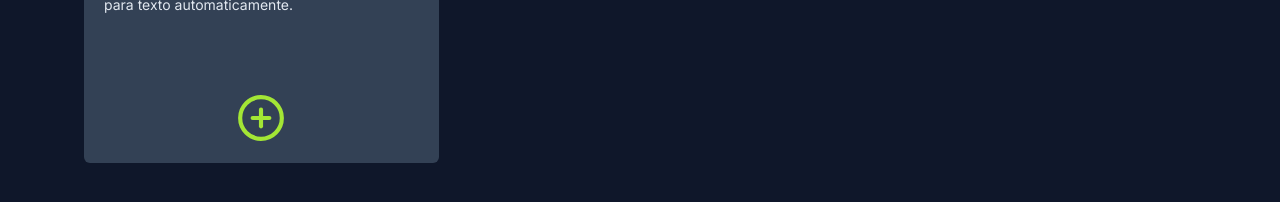
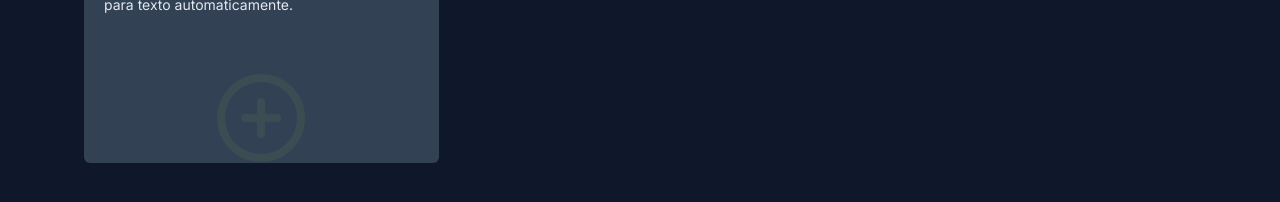
Before and after one commit to jeansilvatech/nlw-expert-react, a React (Vite) app: page / in a window 1280 px wide. Shown: the part 268-470 px from the top of the page. Built offline with nearby package versions, Linux system fonts and the light colour scheme.

Commit message:
[style] estilização

```diff
--- a/src/components/new-note-card.tsx
+++ b/src/components/new-note-card.tsx
@@ -76,7 +76,7 @@ export function NewNoteCard({onNoteCreated}:NewNoteCardProps){
             automaticamente.
           </p>
           <div className="w-full h-full flex justify-center items-end">
-          <PlusCircle className="text-lime-400 group-hover:scale-75 transition duration-200 ease-in-out" size={50} />
+          <PlusCircle className="text-lime-400 group-hover:scale-75 transition duration-200 ease-in-out animate-ping" size={50} />
           </div>
 
         </Dialog.Trigger>
--- a/src/components/note-card.tsx
+++ b/src/components/note-card.tsx
@@ -17,7 +17,7 @@ export function NoteCard({ note, onNoteDeleted }: NoteCardProps) {
       <Dialog.Trigger className="text-left rounded-md flex flex-col bg-slate-800 p-5 gap-3 overflow-hidden outline-none relative hover:ring-2 hover:ring-slate-600 focus-visible:ring-2 focus-visible:ring-lime-400">
         <span className="text-md font-medium text-slate-300 flex flex-row justify-center items-center gap-2">
         {formatDistanceToNow(note.date, {locale:ptBR, addSuffix:true})}
-        <Clock />
+        <Clock size={20} />
         </span>
         <p className="text-sm leading-6 text-slate-400">{note.content}</p>
         <div className="absolute bottom-0 left-0 right-0 h-1/2 bg-gradient-to-t from-black/60 to-black/0 pointer-events-none"></div>
@@ -30,9 +30,11 @@ export function NoteCard({ note, onNoteDeleted }: NoteCardProps) {
                 <X className="size-5" />
             </Dialog.Close>
             <div className="flex flex-1 flex-col gap-3 p-5">
-              <span className="text-md font-medium text-slate-300">
+              <span className="text-md font-medium text-slate-300 flex flex-row justify-left items-center gap-2">
+              <Clock size={20} />
                 {formatDistanceToNow(note.date, {locale:ptBR, addSuffix:true})}
               </span>
+              <div className="h-px w-full bg-slate-400"/>
               <p className="text-sm leading-6 text-slate-400">{note.content}</p>
             </div>
             <button
```
